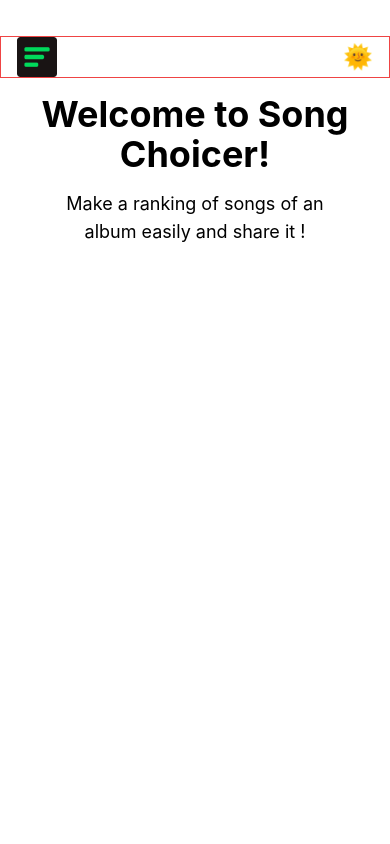
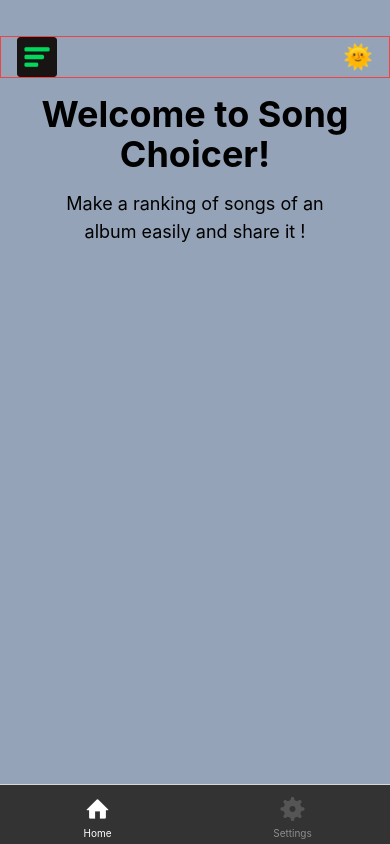
Before and after one commit to Teczer/NativeSongChoicer, a React Native app: screen /Home in a window 390 px wide. Built offline with nearby package versions, Linux system fonts and the light colour scheme.

Commit message:
:sparkles: Feature : Add bottom tabs

```diff
--- a/Navigation.tsx
+++ b/Navigation.tsx
@@ -1,18 +1,58 @@
-import { createStackNavigator } from "@react-navigation/stack";
 import { NavigationContainer } from "@react-navigation/native";
+import { createBottomTabNavigator } from "@react-navigation/bottom-tabs";
 
 import HomeScreen from "./screens/HomeScreen";
 import SettingsScreen from "./screens/SettingsScreen";
 
-const Stack = createStackNavigator();
+import { Entypo } from "@expo/vector-icons";
+import { Fontisto } from "@expo/vector-icons";
+
+const Tab = createBottomTabNavigator();
 
 export default function Navigation() {
   return (
     <NavigationContainer>
-      <Stack.Navigator screenOptions={{ headerShown: false }}>
-        <Stack.Screen name="Home" component={HomeScreen} />
-        <Stack.Screen name="Settings" component={SettingsScreen} />
-      </Stack.Navigator>
+      <Tab.Navigator
+        screenOptions={{
+          headerShown: false,
+          tabBarActiveTintColor: "white",
+          tabBarStyle: {
+            paddingTop: 5,
+            paddingBottom: 5,
+            height: 60,
+            backgroundColor: "#333",
+          },
+        }}
+      >
+        <Tab.Screen
+          name="Home"
+          component={HomeScreen}
+          options={{
+            tabBarLabel: "Home",
+            tabBarIcon: ({ focused }) => (
+              <Entypo
+                name="home"
+                size={24}
+                color={focused ? "white" : "#555"}
+              />
+            ),
+          }}
+        />
+        <Tab.Screen
+          name="Settings"
+          component={SettingsScreen}
+          options={{
+            tabBarLabel: "Settings",
+            tabBarIcon: ({ focused }) => (
+              <Fontisto
+                name="player-settings"
+                size={24}
+                color={focused ? "white" : "#555"}
+              />
+            ),
+          }}
+        />
+      </Tab.Navigator>
     </NavigationContainer>
   );
 }
--- a/package.json
+++ b/package.json
@@ -9,8 +9,8 @@
     "web": "expo start --web"
   },
   "dependencies": {
+    "@react-navigation/bottom-tabs": "^6.6.0",
     "@react-navigation/native": "^6.1.17",
-    "@react-navigation/stack": "^6.3.29",
     "expo": "~51.0.16",
     "expo-status-bar": "~1.12.1",
     "nativewind": "^2.0.11",
--- a/screens/HomeScreen.tsx
+++ b/screens/HomeScreen.tsx
@@ -4,7 +4,7 @@ import CustomSafeArea from "../components/CustomSafeArea";
 
 export default function HomeScreen() {
   return (
-    <CustomSafeArea className="flex flex-col flex-1 items-center justify-start gap-4 bg-white dark:bg-neutral-900">
+    <CustomSafeArea className="flex flex-col flex-1 items-center justify-start gap-4 bg-slate-400 dark:bg-neutral-900">
       <View className="w-full h-auto px-4 flex flex-row items-center justify-between border border-red-500">
         <Image
           className="w-10 h-10"
```
Also changed, not shown: 1 other file (tests, documents, lock files or other folders).
